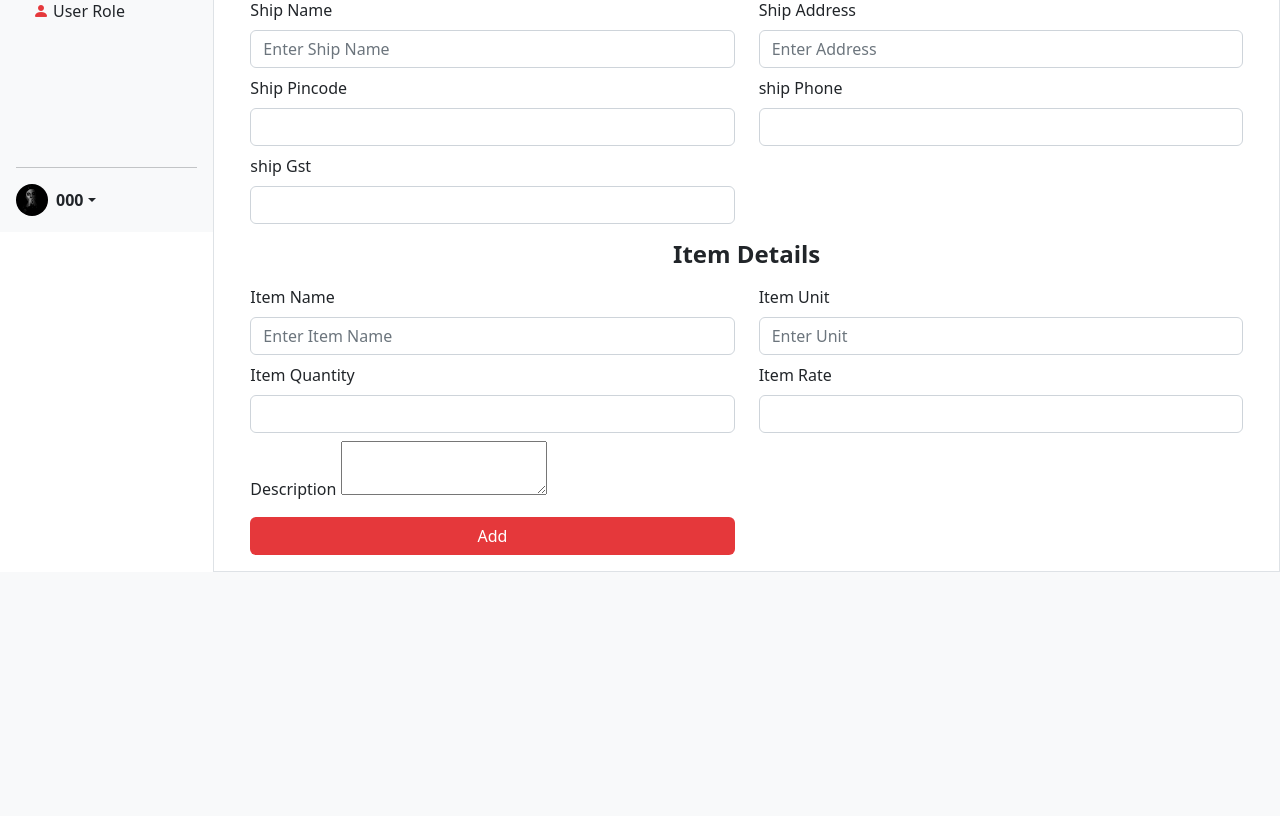
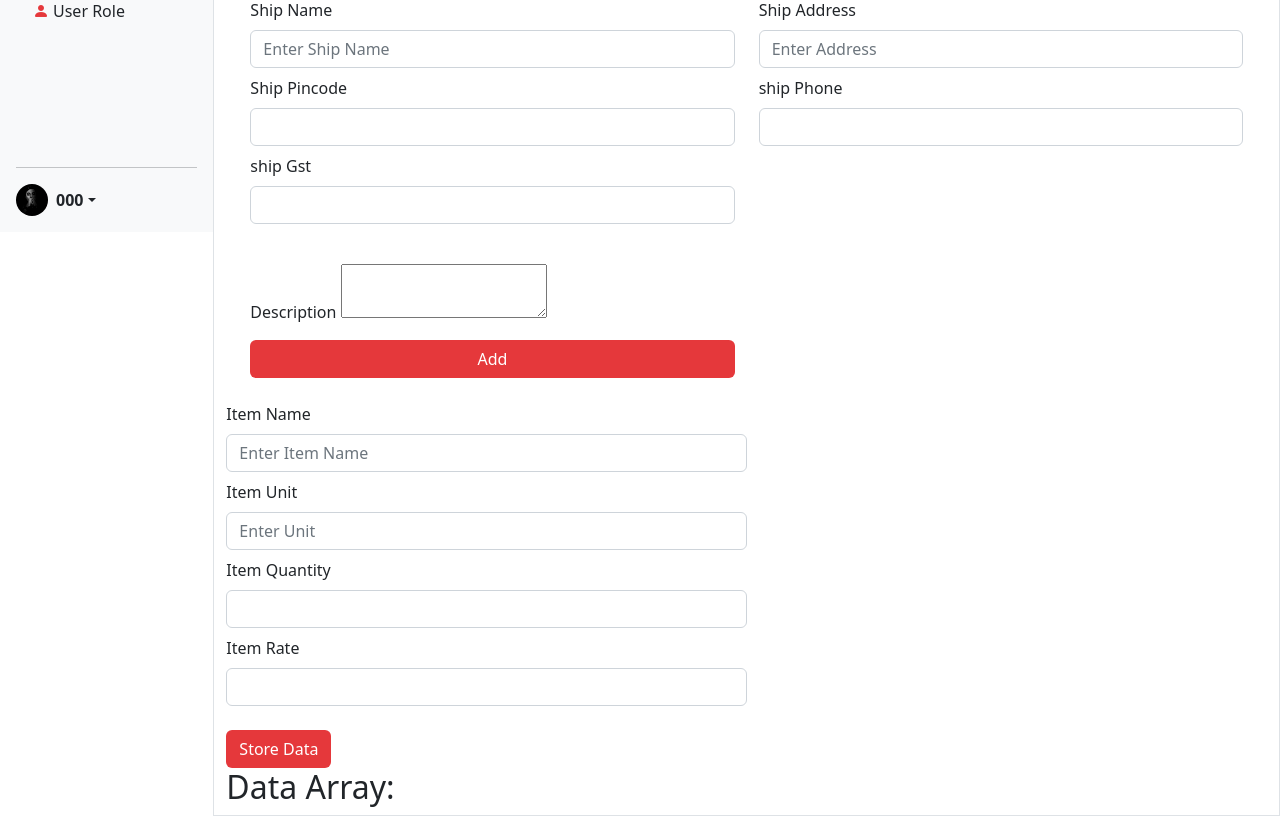
Before and after one commit to infinixsys/BikeRepair, a Django app: page /bill/create in a window 1280 px wide. Shown: the part 568-1384 px from the top of the page. Before the commit the page ends 1140 px from the top, so only its background shows below. Run offline with Django 4.2, Linux system fonts and the light colour scheme; a user stored in the database is signed in; tables that the repository leaves empty hold one stand-in row (values such as "Sample post"); some libraries are stand-ins or nearby versions.

Commit message:
changes done

```diff
--- a/dashboard/admin.py
+++ b/dashboard/admin.py
@@ -5,3 +5,4 @@
 admin.site.register(AddBanner)
 admin.site.register(AddOfferBanner)
 admin.site.register(BillCreate)
+admin.site.register(Item)
--- a/dashboard/static/assets/css/style.css
+++ b/dashboard/static/assets/css/style.css
@@ -73,3 +73,7 @@
 .btn{
   box-shadow: none !important;
 }
+
+.bg{
+    background-color:#e5383b;
+}
--- a/dashboard/templates/addmechanic.html
+++ b/dashboard/templates/addmechanic.html
@@ -36,7 +36,7 @@
                 </div>
                 <div class="col-md-6 mt-2">
                     <label for="name" class="form-label">Technician Number</label>
-                    <input type="number" class="form-control" value="{{ instance.number }}" name="number" id="name" placeholder="Enter Number" aria-describedby="emailHelp">
+                    <input type="number" class="form-control" pattern=".{10,10}"  value="{{ instance.number }}" name="number" id="name" placeholder="Enter Number" aria-describedby="emailHelp">
                 </div>
 
                 <div class="col-md-6 mt-2">
--- a/dashboard/templates/base.html
+++ b/dashboard/templates/base.html
@@ -68,9 +68,9 @@
 <!--      </li>-->
 {% if request.user.booking_user or request.user.is_superuser %}
         <li class="mt-1">
-         <button class="btn d-inline-flex align-items-center collapsed" data-bs-toggle="collapse" aria-expanded="false" data-bs-target="#contents-collapse" aria-controls="contents-collapse">
+         <button class="btn d-inline-flex align-items-center collapsed" data-bs-toggle="collapse" aria-expanded="false" data-bs-target="#contents-collapse1" aria-controls="contents-collapse">
             <i class="bi bi-grid-fill mx-1"></i>Booking Leads</button>
-         <ul class="list-unstyled bg-white ps-1 collapse shadow-sm rounded" id="contents-collapse">
+         <ul class="list-unstyled bg-white ps-1 collapse shadow-sm rounded" id="contents-collapse1">
             <li><a class="d-inline-flex align-items-center rounded" href="{% url 'booking_leads' %}">Activated Lead</a>
             <li>
             <li><a class="d-inline-flex align-items-center rounded" href="{% url 'deactivate_booking_leads' %}">Deactivated Lead</a></li>
--- a/dashboard/templates/booking_leads.html
+++ b/dashboard/templates/booking_leads.html
@@ -6,8 +6,8 @@
 <div class="container-fluid">
     <div class="row justify-content-end">
         <div class="col-lg-10   p-4">
-            <div class="d-flex justify-content-between p-3">
-                <h4>Booking Data</h4>
+            <div class="p-3">
+                <div class="p-2 rounded text-light fs-4 fw-bold text-center" style="background-color:#e5383b;">Booking Leads</div>
                 <h4>{{ msg }}</h4>
             </div>
             <div class="row">
--- a/dashboard/templates/create-bill.html
+++ b/dashboard/templates/create-bill.html
@@ -11,7 +11,7 @@
             <form method="post">
                 {% csrf_token %}
                 <h4 class="text-center fw-bold mt-3">Bill Details</h4>
-            <div class="row px-4">
+                <div class="row px-4">
                 <!-- <div class="col-md-5 p-3 border"> -->
                 <div class="col-md-6 mt-2">
                     <label for="name" class="form-label">Bill Name</label>
@@ -56,8 +56,8 @@
                 </div>
 
             </div>
-                        <h4 class="text-center fw-bold mt-3">Shipping Details</h4>
-                            <div class="row px-4">
+                <h4 class="text-center fw-bold mt-3">Shipping Details</h4>
+                <div class="row px-4">
                 <!-- <div class="col-md-5 p-3 border"> -->
                 <div class="col-md-6 mt-2">
                     <label for="name" class="form-label">Ship Name</label>
@@ -75,33 +75,16 @@
                     <label for="name" class="form-label">ship Phone</label>
                     <input type="number" class="form-control" name="ship_phone" id="name" placeholder="" aria-describedby="emailHelp">
                 </div>
-
-                                <div class="col-md-6 mt-2">
+                <div class="col-md-6 mt-2">
                     <label for="name" class="form-label">ship Gst</label>
                     <input type="number" class="form-control" name="ship_gst" id="name" placeholder="" aria-describedby="emailHelp">
                 </div>
+            </div>
 
-            </div>
-                        <h4 class="text-center fw-bold mt-3">Item Details</h4>
-                            <div class="row px-4">
-                <!-- <div class="col-md-5 p-3 border"> -->
-                <div class="col-md-6 mt-2">
-                    <label for="name" class="form-label">Item Name</label>
-                    <input type="text" class="form-control" name="item_name" id="name" placeholder="Enter Item Name" aria-describedby="emailHelp">
+                <div class="row px-4">
+                    <div class="col-md-6  d-grid gap-2 my-3">
+                    <input type="hidden" id="itemsArr" name="item">
                 </div>
-                <div class="col-md-6 mt-2">
-                    <label for="name" class="form-label">Item Unit</label>
-                    <input type="number" class="form-control" name="item_unit" id="name" placeholder="Enter Unit" aria-describedby="emailHelp">
-                </div>
-                <div class="col-md-6 mt-2">
-                    <label for="name" class="form-label">Item Quantity</label>
-                    <input type="number" class="form-control" name="item_quantity" id="name" placeholder="" aria-describedby="emailHelp">
-                </div>
-                <div class="col-md-6 mt-2">
-                    <label for="name" class="form-label">Item Rate </label>
-                    <input type="number" class="form-control" name="item_rate" id="name" placeholder="" aria-describedby="emailHelp">
-                </div>
-
                 <div class="col-md-12 mt-2">
                     <label for="">Description</label>
                     <textarea name="txt" id="editor"></textarea>
@@ -111,11 +94,94 @@
                     <button class="btn color d-grid gap-2">Add</button>
                 </div>
             </div>
+
                 </form>
+
+
+     <div class="col-md-6 mt-2">
+                    <label for="name" class="form-label">Item Name</label>
+                    <input type="text" class="form-control" name="item_name" id="FullName" placeholder="Enter Item Name" aria-describedby="emailHelp">
+                </div>
+                <div class="col-md-6 mt-2">
+                    <label for="name" class="form-label">Item Unit</label>
+                    <input type="number" class="form-control" name="item_unit" id="Unit" placeholder="Enter Unit" aria-describedby="emailHelp">
+                </div>
+                <div class="col-md-6 mt-2">
+                    <label for="name" class="form-label">Item Quantity</label>
+                    <input type="number" class="form-control" name="item_quantity" id="ItemQuantity" placeholder="" aria-describedby="emailHelp">
+                </div>
+                <div class="col-md-6 mt-2">
+                    <label for="name" class="form-label">Item Rate </label>
+                    <input type="number" class="form-control" name="item_rate" id="ItemRate" placeholder="" aria-describedby="emailHelp">
+                </div>
+<br>
+    <button class="btn color d-grid gap-2" onclick="storeData()">Store Data</button>
+
+    <h2>Data Array:</h2>
+    <div id="result"></div>
+
         </div>
     </div>
 </div>
 </div>
+
+    <script>
+      var dataArray = [];
+
+      function storeData() {
+        var FullName = document.getElementById('FullName').value;
+        var Unit = document.getElementById('Unit').value;
+        var ItemQuantity = document.getElementById('ItemQuantity').value;
+        var For = document.getElementById('ItemRate').value;
+
+        var dataObject = {
+          FullName: FullName,
+          Unit: Unit,
+          ItemQuantity: ItemQuantity,
+          ItemRate: ItemRate
+        };
+
+        var isDuplicate = dataArray.some(function (item) {
+          return JSON.stringify(item) === JSON.stringify(dataObject);
+        });
+
+        if (!isDuplicate) {
+          dataArray.push(dataObject);
+          displayData();
+
+          // Clear input values
+          document.getElementById('FullName').value = '';
+          document.getElementById('Unit').value = '';
+          document.getElementById('ItemQuantity').value = '';
+          document.getElementById('ItemRate').value = '';
+        }
+      }
+
+      function deleteData(index) {
+        dataArray.splice(index, 1);
+        displayData();
+      }
+
+      function displayData() {
+        var resultElement = document.getElementById('result');
+        resultElement.innerHTML = '';
+
+        for (var i = 0; i < dataArray.length; i++) {
+          var dataItem = dataArray[i];
+          var listItem = document.createElement('p');
+          listItem.textContent = JSON.stringify(dataItem);
+
+          var deleteButton = document.createElement('button');
+          deleteButton.textContent = 'Delete';
+          deleteButton.setAttribute('onclick', 'deleteData(' + i + ')');
+          listItem.appendChild(deleteButton);
+
+          resultElement.appendChild(listItem);
+        }
+        document.getElementById("itemsArr").value = resultElement
+      }
+    </script>
+
 <script>
     CKEDITOR.replace('editor');
 </script>
--- a/dashboard/templates/mechanic.html
+++ b/dashboard/templates/mechanic.html
@@ -61,7 +61,11 @@
                      <tr class="">
                         <th scope="col">Pancard</th>
                          {% if instance.pancard %}
-                        <td class=""><a href="{{ instance.pancard.url }}"><img style="height:70px; width:70px;" src="{{ instance.pancard.url }}"></a></td>
+                        <td class=""><a target="_blank" href="{{ instance.pancard.url }}"><img style="height:70px; width:70px;" src="{{ instance.pancard.url }}"></a>
+                        <a href="{{ instance.pancard.url }}" download> download</a>
+                        </td>
+                         <br>
+
                         {% endif %}
                     </tr>
 
--- a/dashboard/templates/plan.html
+++ b/dashboard/templates/plan.html
@@ -6,8 +6,8 @@
     <div class="row justify-content-end">
         <!---<?php include 'sidemenu.php' ?>--->
         <div class="col-lg-10  border p-4">
-            <div class="d-flex justify-content-between p-3">
-                <h4>Add Plan</h4>
+            <div class="p-3">
+                <div class="p-2 rounded text-light fs-4 fw-bold text-center" style="background-color:#e5383b;">Our Plan</div>
             </div>
             <div class="row justify-content-evenly">
                 <div class="col-md-8">
@@ -21,7 +21,7 @@
                 </div>
                 <h3 class="text-center">Plan</h3>
                 {% for i in plans %}
-                <div class="col-md-5">
+                <div class="col-md-5 my-3">
                     <div class="p-3 bg-light shadow-sm rounded">
                         <h1 class="text-center text-success">{{ i.pricing }} /-</h1>
                         <h2 class="text-center">{{ i.types }}</h2>
--- a/dashboard/templates/user_profile.html
+++ b/dashboard/templates/user_profile.html
@@ -7,8 +7,8 @@
     <div class="row justify-content-end">
         <!---<?php include 'sidemenu.php' ?>--->
         <div class="col-lg-10   p-4">
-            <div class="d-flex justify-content-between p-3">
-                <h4>Users</h4>
+            <div class="p-3">
+                <div class="p-2 rounded text-light fs-4 fw-bold text-center" style="background-color:#e5383b;">User</div>
                 <h4>{{ msg }}</h4>
             </div>
             <div class="row">
--- a/dashboard/urls.py
+++ b/dashboard/urls.py
@@ -57,4 +57,7 @@
     path('user/update/<int:id>/', updateuser, name='updateuser'),
     path('user/view/<int:id>/', viewuser, name='viewuser'),
     path('user/delete/<int:id>/', deleteuser, name='deleteuser'),
+
+
+    path('demo', demo, name='demo'),
 ]
--- a/dashboard/views.py
+++ b/dashboard/views.py
@@ -237,32 +237,38 @@
 def mechanice(request):
     if not request.user.mechanic_user and not request.user.is_superuser:
         return redirect('login_attempt')
-    if request.method == 'POST':
-        name = request.POST.get('name', None)
-        profile = request.POST.get('profile', None)
-        email = request.POST.get('email', None)
-        price = request.POST.get('price', None)
-        experiance = request.POST.get('experiance', None)
-        number = request.POST.get('number', None)
-        img = request.FILES.get('img', None)
-        aadhar = request.POST.get('aadhar', None)
-        front_aadhar = request.FILES.get('front_aadhar', None)
-        back_aadhar = request.FILES.get('back_aadhar', None)
-        pancard = request.FILES.get('pancard', None)
-        resume = request.FILES.get('resume', None)
-        qualifications = request.POST.get('qualifications', None)
-        skills = request.POST.get('skills', None)
-        date_of_birth = request.POST.get('date_of_birth', None)
-        blood_group = request.POST.get('blood_group', None)
+    try:
+        if request.method == 'POST':
+            name = request.POST.get('name', None)
+            profile = request.POST.get('profile', None)
+            email = request.POST.get('email', None)
+            price = request.POST.get('price', None)
+            experiance = request.POST.get('experiance', None)
+            number = request.POST.get('number', None)
+            img = request.FILES.get('img', None)
+            aadhar = request.POST.get('aadhar', None)
+            front_aadhar = request.FILES.get('front_aadhar', None)
+            back_aadhar = request.FILES.get('back_aadhar', None)
+            pancard = request.FILES.get('pancard', None)
+            resume = request.FILES.get('resume', None)
+            qualifications = request.POST.get('qualifications', None)
+            skills = request.POST.get('skills', None)
+            date_of_birth = request.POST.get('date_of_birth', None)
+            blood_group = request.POST.get('blood_group', None)
+            if int(number) == 10:
+                msg = "Fill Correct Mobile No."
+                return render(request, 'addmechanic.html', {"msg": msg})
+            data = Mechanic.objects.create(name=name, profile=profile, email=email, price=price, experiance=experiance,
+                                           aadhar=aadhar, front_aadhar=front_aadhar, resume=resume, back_aadhar=back_aadhar,
+                                           qualifications=qualifications, pancard=pancard, date_of_birth=date_of_birth,
+                                           skills=skills, blood_group=blood_group,
+                                           number=number, img=img)
+            data.save()
+            msg = "Your Detail Has Been Submitted !!"
+            return redirect('mechanic_list')
+    except Exception as E:
+        return render(request, 'addmechanic.html', {'msg':E})
 
-        data = Mechanic.objects.create(name=name, profile=profile, email=email, price=price, experiance=experiance,
-                                       aadhar=aadhar, front_aadhar=front_aadhar, resume=resume, back_aadhar=back_aadhar,
-                                       qualifications=qualifications, pancard=pancard, date_of_birth=date_of_birth,
-                                       skills=skills, blood_group=blood_group,
-                                       number=number, img=img)
-        data.save()
-        msg = "Your Detail Has Been Submitted !!"
-        return redirect('mechanic_list')
     return render(request, 'addmechanic.html')
 
 
@@ -278,44 +284,48 @@
     if not request.user.mechanic_user and not request.user.is_superuser:
         return redirect('login_attempt')
     instance = get_object_or_404(Mechanic, id=id)
-    if request.method == 'POST':
-
-        name = request.POST.get('name', None)
-        profile = request.POST.get('profile', None)
-        email = request.POST.get('email', None)
-        price = request.POST.get('price', None)
-        experiance = request.POST.get('experiance', None)
-        number = request.POST.get('number', None)
-        img = request.FILES.get('img', None)
-        aadhar = request.POST.get('aadhar', None)
-        front_aadhar = request.FILES.get('front_aadhar', None)
-        back_aadhar = request.FILES.get('back_aadhar', None)
-        pancard = request.FILES.get('pancard', None)
-        resume = request.FILES.get('resume', None)
-        qualifications = request.POST.get('qualifications', None)
-        skills = request.POST.get('skills', None)
-        date_of_birth = request.POST.get('date_of_birth', None)
-        blood_group = request.POST.get('blood_group', None)
-
-        data = Mechanic.objects.get(id=id)
-        data.name = name
-        data.profile = profile
-        data.email = email
-        data.price = price
-        data.experiance = experiance
-        data.number = number
-        data.img = img
-        data.aadhar = aadhar
-        data.front_aadhar = front_aadhar
-        data.back_aadhar = back_aadhar
-        data.pancard = pancard
-        data.resume = resume
-        data.qualifications = qualifications
-        data.skills = skills
-        data.date_of_birth = date_of_birth
-        data.blood_group = blood_group
-        data.save()
-        return redirect('mechanic_list')
+    try:
+        if request.method == 'POST':
+            name = request.POST.get('name', None)
+            profile = request.POST.get('profile', None)
+            email = request.POST.get('email', None)
+            price = request.POST.get('price', None)
+            experiance = request.POST.get('experiance', None)
+            number = request.POST.get('number', None)
+            img = request.FILES.get('img')
+            aadhar = request.POST.get('aadhar', None)
+            front_aadhar = request.FILES.get('front_aadhar')
+            back_aadhar = request.FILES.get('back_aadhar')
+            pancard = request.FILES.get('pancard')
+            resume = request.FILES.get('resume')
+            qualifications = request.POST.get('qualifications', None)
+            skills = request.POST.get('skills', None)
+            date_of_birth = request.POST.get('date_of_birth', None)
+            blood_group = request.POST.get('blood_group', None)
+            if int(number) == 10:
+                msg = "Fill Correct Mobile No."
+                return render(request, 'addmechanic.html', {"msg": msg})
+            data = Mechanic.objects.get(id=id)
+            data.name = name
+            data.profile = profile
+            data.email = email
+            data.price = price
+            data.experiance = experiance
+            data.number = number
+            data.img = img
+            data.aadhar = aadhar
+            data.front_aadhar = front_aadhar
+            data.back_aadhar = back_aadhar
+            data.pancard = pancard
+            data.resume = resume
+            data.qualifications = qualifications
+            data.skills = skills
+            data.date_of_birth = date_of_birth
+            data.blood_group = blood_group
+            data.save()
+            return redirect('mechanic_list')
+    except Exception as E:
+        return render(request, 'addmechanic.html', {'msg':E})
     return render(request, 'addmechanic.html', {'instance': instance})
 
 
@@ -457,8 +467,7 @@
         return redirect('login_attempt')
     ords = Order.objects.all()
     if request.method == 'POST':
-        # order_id = request.POST.get('order')
-        # order = Order.objects.get(id=order_id)
+
         bill_name = request.POST.get("bill_name", None)
         bill_company = request.POST.get("bill_company", None)
         bill_address = request.POST.get("bill_address", None)
@@ -475,36 +484,39 @@
         ship_pincode = request.POST.get('ship_pincode', None)
         ship_phone = request.POST.get('ship_phone', None)
         ship_gst = request.POST.get('ship_gst', None)
-        item_name = request.POST.get('item_name', None)
-        item_unit = request.POST.get('item_unit', None)
-        item_quantity = request.POST.get('item_quantity', None)
-        item_rate = request.POST.get('item_rate', None)
-        if ship_gst is not None:
-            ship = int(((int(item_unit) * int(item_quantity)) * int(ship_gst)) / 100)
-            total = ship + int(total_service)
-            total = total
-            data = BillCreate.objects.create(bill_name=bill_name, bill_company=bill_company,
-                                             bill_address=bill_address
-                                             , bill_pincode=bill_pincode, bill_phone=bill_phone,
-                                             total_service=total_service,
-                                             tax=tax, igst=igst, sgst=sgst, cgst=cgst, total=total, txt=txt,
-                                             ship_name=ship_name, ship_address=ship_address, ship_pincode=ship_pincode,
-                                             ship_phone=ship_phone, ship_gst=ship_gst, item_name=item_name,
-                                             item_unit=item_unit, item_quantity=item_quantity, item_rate=item_rate)
-            data.save()
-            return redirect('account')
-        else:
-            total = total_service
-            data = BillCreate.objects.create(bill_name=bill_name, bill_company=bill_company,
-                                             bill_address=bill_address
-                                             , bill_pincode=bill_pincode, bill_phone=bill_phone,
-                                             total_service=total_service,
-                                             tax=tax, igst=igst, sgst=sgst, cgst=cgst, total=total, txt=txt,
-                                             ship_name=ship_name, ship_address=ship_address, ship_pincode=ship_pincode,
-                                             ship_phone=ship_phone, ship_gst=ship_gst, item_name=item_name,
-                                             item_unit=item_unit, item_quantity=item_quantity, item_rate=item_rate)
-            data.save()
-            return redirect('account')
+        item = request.POST.getlist('item')
+        print(item)
+        # item_name = request.POST.get('item_name', None)
+        # item_unit = request.POST.get('item_unit', None)
+        # item_quantity = request.POST.get('item_quantity', None)
+        # item_rate = request.POST.get('item_rate', None)
+        # if ship_gst is not None:
+        #     ship = int(((int(item_unit) * int(item_quantity)) * int(ship_gst)) / 100)
+        #     total = ship + int(total_service)
+        #     total = total
+        data = BillCreate.objects.create(bill_name=bill_name, bill_company=bill_company, bill_address=bill_address,
+                                         bill_pincode=bill_pincode, bill_phone=bill_phone, total_service=total_service,
+                                         tax=tax, igst=igst, sgst=sgst, cgst=cgst, total=0, txt=txt,
+                                         ship_name=ship_name, ship_address=ship_address, ship_pincode=ship_pincode,
+                                         ship_phone=ship_phone, ship_gst=ship_gst)
+
+        # Create Item objects and associate them with the BillCreate instance
+        # items = Item.objects.filter(id__in=item)
+        items = []
+        for item_id in item:
+            itm = Item.objects.create(id=int(item_id))
+            items.append(itm)
+
+        data.item.set(items)
+
+        data.save()
+        return redirect('account')
+        # else: total = total_service data = BillCreate.objects.create(bill_name=bill_name,
+        # bill_company=bill_company, bill_address=bill_address , bill_pincode=bill_pincode, bill_phone=bill_phone,
+        # total_service=total_service, tax=tax, igst=igst, sgst=sgst, cgst=cgst, total=total, txt=txt,
+        # ship_name=ship_name, ship_address=ship_address, ship_pincode=ship_pincode, ship_phone=ship_phone,
+        # ship_gst=ship_gst, item_name=item_name, item_unit=item_unit, item_quantity=item_quantity,
+        # item_rate=item_rate) data.save() return redirect('account')
 
     return render(request, 'create-bill.html', {'ords': ords})
 
@@ -683,3 +695,7 @@
     instance = get_object_or_404(User, id=id)
     instance.delete()
     return redirect('userlist')
+
+
+def demo(request):
+    return render(request, 'demo.html')
```
Also changed, not shown: dashboard/models.py (+10 -4 lines), dashboard/templates/demo.html (added, +87 -0 lines).
